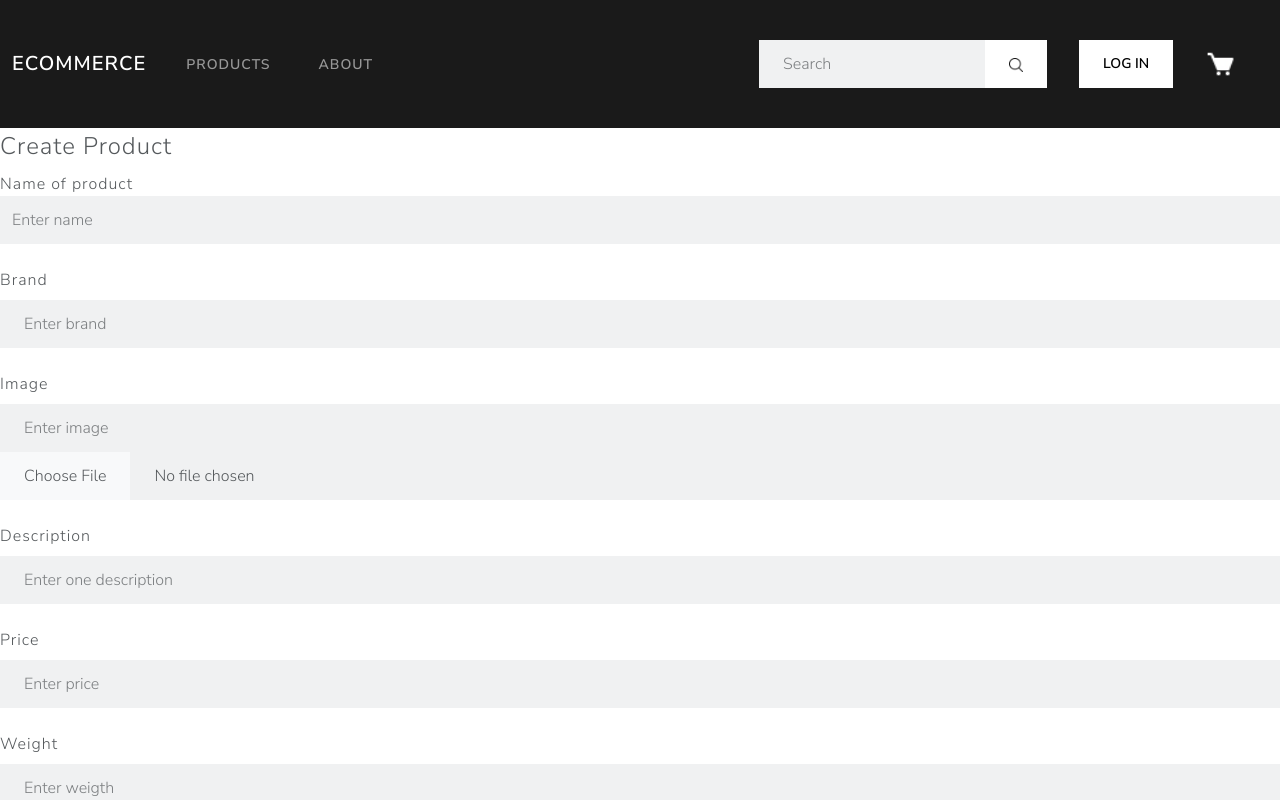
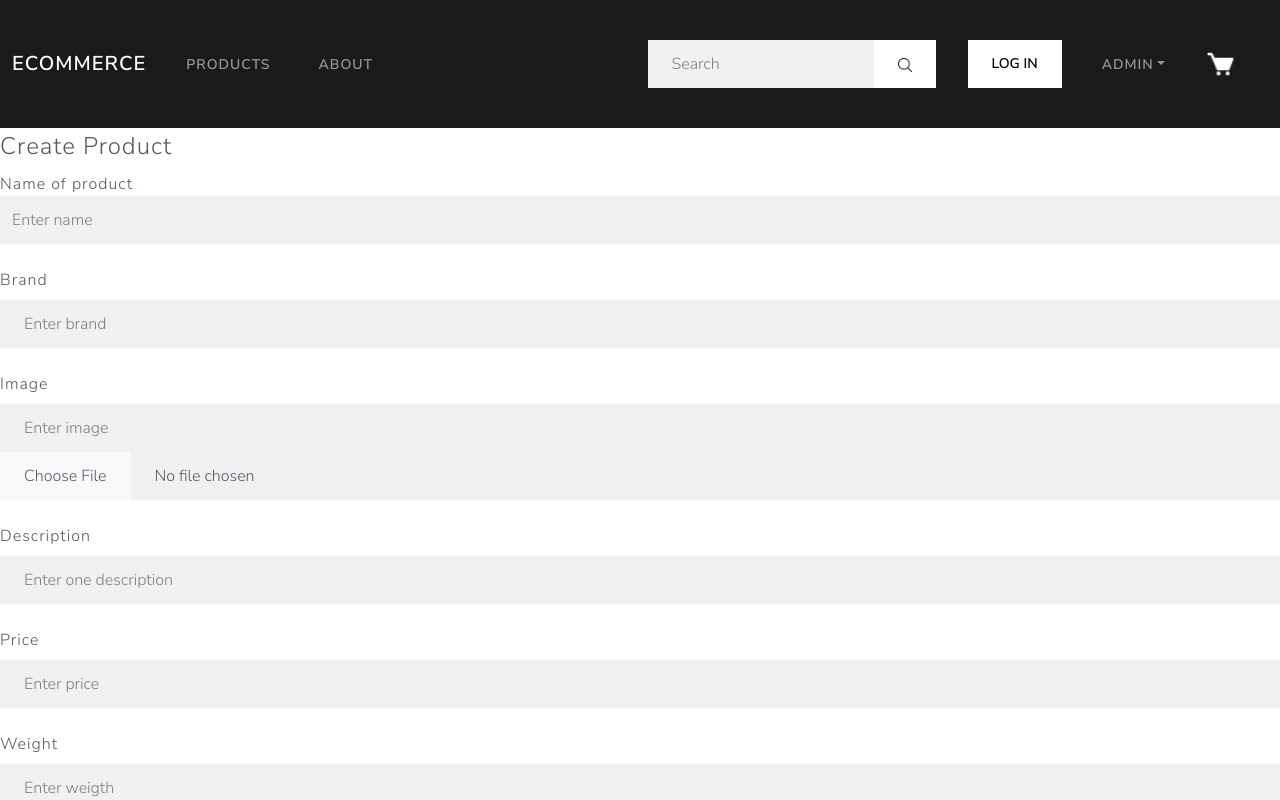
Before and after one commit to nmacenco/Ecommerce-Project, a React (Create React App) app in the folder client/: page /createRecipe in a window 1280 px wide. Shown: the top 800 px of the page. Built offline with nearby package versions, Linux system fonts and the light colour scheme.

Commit message:
Components created

```diff
--- a/client/src/App.tsx
+++ b/client/src/App.tsx
@@ -1,7 +1,7 @@
 import React from "react";
+import "bootswatch/dist/lux/bootstrap.min.css";
 import { BrowserRouter, Routes, Route } from "react-router-dom";
-import FormCreate from './components/FormCreate/FormCreate';
-import "bootswatch/dist/lux/bootstrap.min.css";
+import Form from "./components/form/Form";
 import Nav from "./components/nav/Nav";
 import Home from "./components/home/Home";
 import Detail from "./components/detail/Detail";
@@ -10,14 +10,13 @@ import Products from "./components/products/Products";
 function App(): JSX.Element {
   return (
     <div className="App">
-
       <BrowserRouter>
         <Nav />
         <Routes>
           <Route path="*" element={<Home />} />
           <Route path="/home" element={<Home />} />
           <Route path="/detail/:id" element={<Detail />} />
-          <Route path="/createRecipe" element={<FormCreate />} />
+          <Route path="/createRecipe" element={<Form />} />
           <Route path="/products" element={<Products />} />
         </Routes>
       </BrowserRouter>
--- a/client/src/components/FormCreate/FormCreate.tsx
+++ b/client/src/components/form/Form.tsx
@@ -1,7 +1,7 @@
 import React, { useState } from 'react'
 import { useDispatch } from 'react-redux';
 import { postProduct } from '../../redux/actions/products';
-import validaciones from './validaciones'
+import validaciones from './validations'
 
 export interface IProduct_Create {
     subcategory_id: string[];
--- /dev/null
+++ b/client/src/components/form/validations.ts
@@ -0,0 +1,23 @@
+import { IProduct_Create } from "./Form";
+
+export default function validaciones(props: IProduct_Create): boolean {
+    let bool: boolean = false,
+        name: boolean = false,
+        brand: boolean = false,
+        image: boolean = false,
+        price: boolean = false,
+        description: boolean = false,
+        weight: boolean = false
+
+    if (props.name !== "") name = true;
+    if (props.brand !== "") brand = true;
+    if (props.image !== "") image = true;
+    if (props.description !== "") description = true;
+    if (props.weigth > 0) weight = true;
+    if (props.price > 0) price = true;
+
+    if (name && brand && image && price && description && weight) {
+        bool = true;
+    }
+    return bool;
+}
--- a/client/src/components/nav/Nav.tsx
+++ b/client/src/components/nav/Nav.tsx
@@ -2,16 +2,15 @@ import React from "react";
 import searchIcon from "../../icons/search-symbol.png";
 import cartIcon from "../../icons/cart-icon.png";
 import { SearchIcon, CartIcon } from "./NavStyles";
+import AdminDropdown from "./adminDropdown/AdminDropdown";
 
 const Nav = () => {
   return (
-    <div>
     <nav className="navbar navbar-expand-lg navbar-dark bg-primary d-flex">
       <div className="container-fluid">
         <a className="navbar-brand" href="/home">
           ECOMMERCE
         </a>
-
         <div className="collapse navbar-collapse" id="navbarColor01">
           <ul className="navbar-nav me-auto">
             <li className="nav-item">
@@ -35,12 +34,10 @@ const Nav = () => {
               <SearchIcon src={searchIcon} />
             </button>
           </form>
-            <button
-              className="nav-item btn btn-secondary my-sm-3"
-              type="submit"
-            >
+          <button className="nav-item btn btn-secondary my-sm-3" type="submit">
             LOG IN
           </button>
+          <AdminDropdown />
         </div>
         <div className="ms-auto">
           <a className="nav-item" href="/cart">
@@ -60,7 +57,6 @@ const Nav = () => {
         </div>
       </div>
     </nav>
-    </div>
   );
 };
 
--- /dev/null
+++ b/client/src/components/nav/adminDropdown/AdminDropdown.tsx
@@ -0,0 +1,34 @@
+import React from "react";
+import { DropdownMenu } from "./AdminDropdownStyle";
+
+const AdminDropdown = () => {
+  return (
+    <ul className="nav-item dropdown navbar-nav">
+      <a
+        className="nav-link dropdown-toggle"
+        data-bs-toggle="dropdown"
+        href="#"
+        role="button"
+        aria-haspopup="true"
+        aria-expanded="false"
+      >
+        {/* Aca deberia ir el nombre del usuario */}
+        Admin
+      </a>
+      <DropdownMenu className="dropdown-menu">
+        <a className="dropdown-item" href="#">
+          Create product
+        </a>
+        <a className="dropdown-item" href="#">
+          Admin mode
+        </a>
+        <div className="dropdown-divider"></div>
+        <a className="dropdown-item" href="#">
+          Log out
+        </a>
+      </DropdownMenu>
+    </ul>
+  );
+};
+
+export default AdminDropdown;
--- /dev/null
+++ b/client/src/components/nav/adminDropdown/AdminDropdownStyle.ts
@@ -0,0 +1,5 @@
+import styled from "styled-components";
+
+export const DropdownMenu = styled.div`
+  max-width: 100px;
+`;
--- a/client/src/components/products/cards/Cards.tsx
+++ b/client/src/components/products/cards/Cards.tsx
@@ -213,5 +213,4 @@ const Cards = () => {
     </CardsContainer>
   );
 };
-// d-grid gap-2 col-9 mx-auto mt-3
 export default Cards;
```
Also changed, not shown: client/src/redux/actions/products.ts (+10 -13 lines), 1 other file (tests, documents, lock files or other folders). Lines whose indentation alone changed are shown as unchanged.
